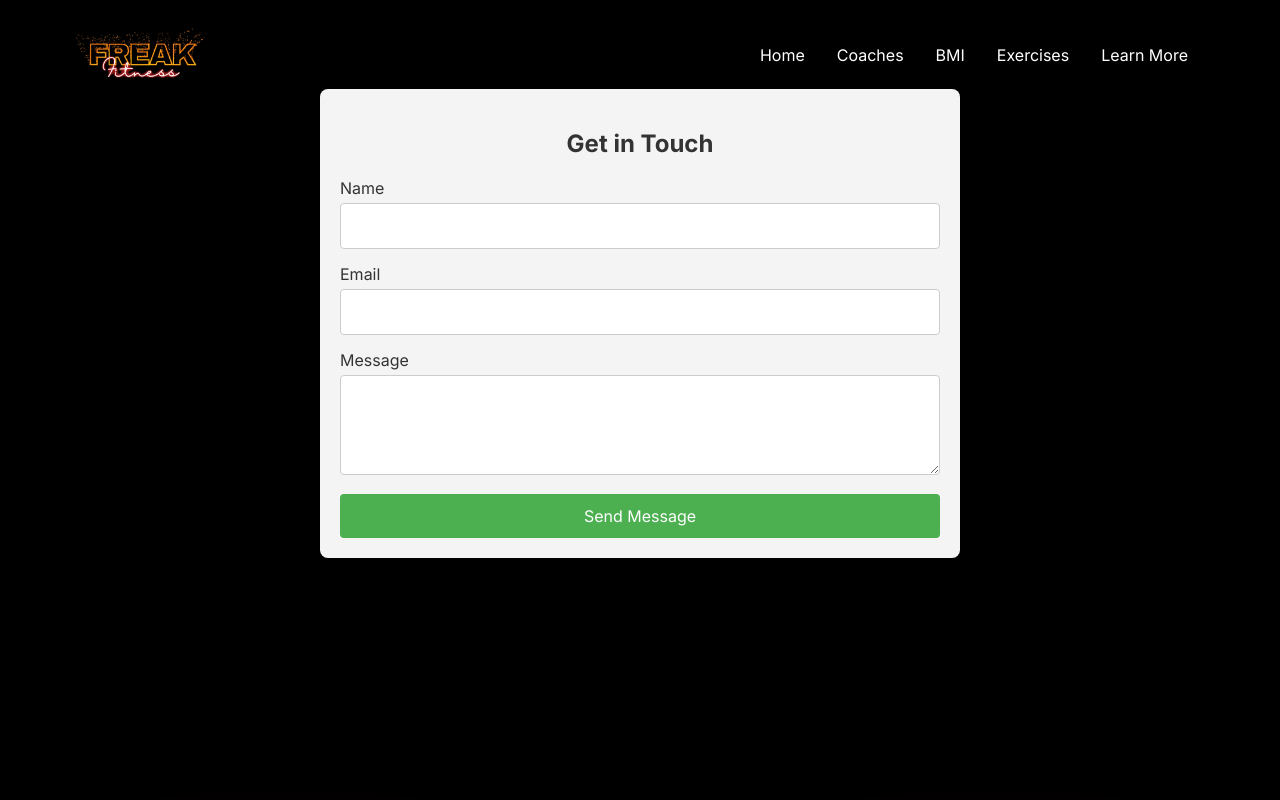
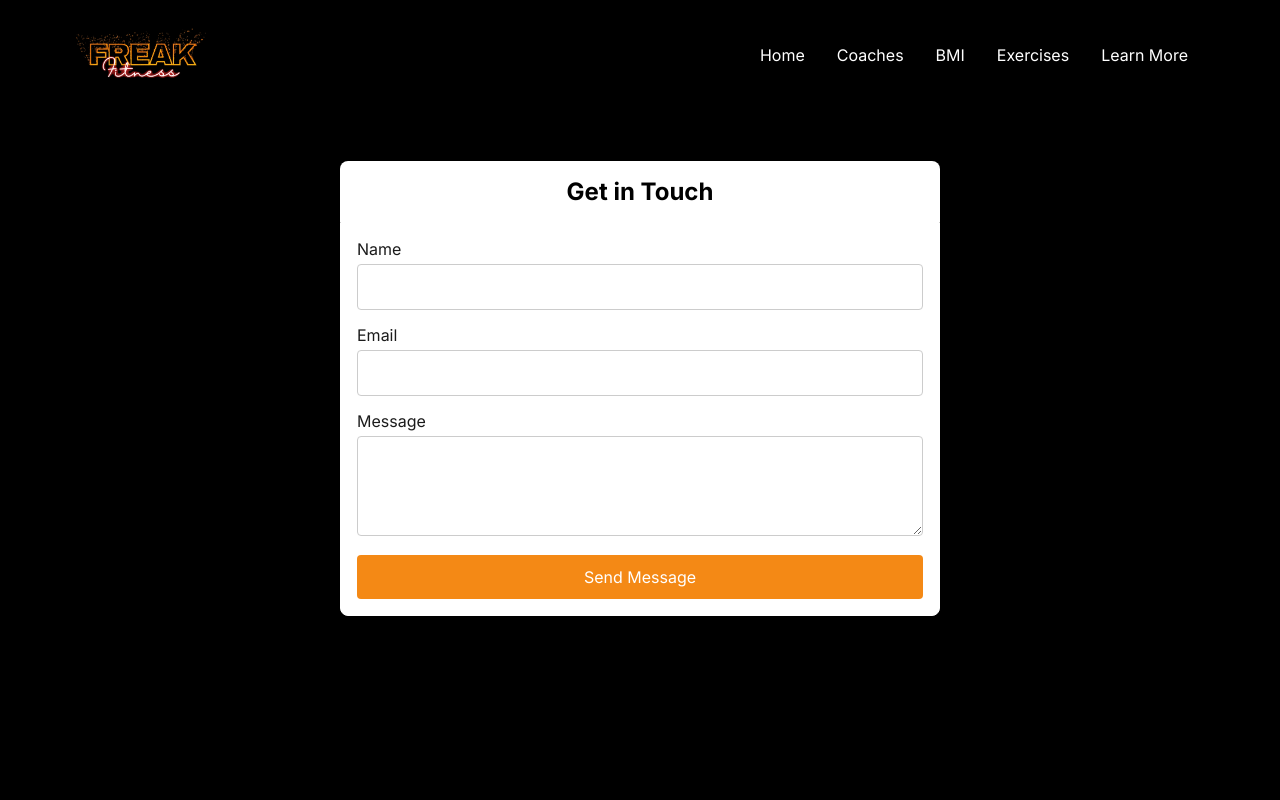
Before and after one commit to abhash-tiwari/FreAk, a React (Create React App) app: page /getintouch in a window 1280 px wide. Shown: the top 800 px of the page. Built offline with nearby package versions, Linux system fonts and the light colour scheme.

Commit message:
Scroll Fixed

```diff
--- a/package.json
+++ b/package.json
@@ -6,6 +6,7 @@
     "@emailjs/browser": "^3.6.2",
     "@emotion/react": "^11.11.4",
     "@emotion/styled": "^11.11.5",
+    "@motionone/utils": "^10.18.0",
     "@mui/icons-material": "^5.16.1",
     "@mui/material": "^5.16.1",
     "@testing-library/jest-dom": "^5.16.4",
@@ -14,11 +15,12 @@
     "axios": "^1.7.7",
     "emailjs": "^4.0.0",
     "emailjs-com": "^3.2.0",
-    "framer-motion": "^6.3.15",
+    "framer-motion": "^6.5.1",
     "number-counter": "^1.0.3",
     "react": "^18.2.0",
     "react-dom": "^18.2.0",
     "react-icons": "^5.2.1",
+    "react-intersection-observer": "^9.13.1",
     "react-onclickoutside": "^6.12.2",
     "react-router-dom": "^6.26.0",
     "react-scripts": "^5.0.1",
--- a/src/App.js
+++ b/src/App.js
@@ -1,47 +1,103 @@
+import React, { Suspense, lazy, useLayoutEffect, useEffect } from 'react';
+import { BrowserRouter as Router, Routes, Route, useLocation } from 'react-router-dom';
 import './App.css';
-import { BrowserRouter as Router, Routes, Route } from 'react-router-dom';
 import Footer from './components/Footer/Footer';
-import Hero from './components/Hero/Hero';
-import Join from './components/Join/Join';
-import Navbar from './components/Navbar/Navbar';
-import Plans from './components/Plans/Plans';
-import Programs from './components/Programs/Programs';
-import Reasons from './components/Reasons/Reasons';
-import Testimonials from './components/Testimonials/Testimonials';
-import Coaches from './components/Coaches/Coaches';
-import Learn from './components/Learn/Learn';
-import BMICalculator from './components/BMI/BMI';
-import ExerciseExplorer from './components/Exercises/Exercises';
-import ScrollToTop from './components/ScrollToTop';
-import ExerciseDemo from './components/ExerciseDemo/ExerciseDemo';
-import GetInTouch from './components/Touch/Touch';
+import AnimatedWrapper from './components/AnimatedWrapper/AnimatedWrapper';
 
-function App() {
+// Lazy load components
+const Navbar = lazy(() => import('./components/Navbar/Navbar'));
+const Hero = lazy(() => import('./components/Hero/Hero'));
+const Join = lazy(() => import('./components/Join/Join'));
+const Plans = lazy(() => import('./components/Plans/Plans'));
+const Programs = lazy(() => import('./components/Programs/Programs'));
+const Reasons = lazy(() => import('./components/Reasons/Reasons'));
+const Testimonials = lazy(() => import('./components/Testimonials/Testimonials'));
+const Coaches = lazy(() => import('./components/Coaches/Coaches'));
+const Learn = lazy(() => import('./components/Learn/Learn'));
+const BMICalculator = lazy(() => import('./components/BMI/BMI'));
+const ExerciseExplorer = lazy(() => import('./components/Exercises/Exercises'));
+const ExerciseDemo = lazy(() => import('./components/ExerciseDemo/ExerciseDemo'));
+const GetInTouch = lazy(() => import('./components/Touch/Touch'));
+
+function ScrollToTop() {
+  const { pathname } = useLocation();
+
+  useLayoutEffect(() => {
+    const scrollToTop = () => {
+      window.scrollTo(0, 0);
+      document.body.scrollTop = 0; // For Safari
+      document.documentElement.scrollTop = 0; // For Chrome, Firefox, IE and Opera
+    };
+
+    scrollToTop();
+
+    // Attempt to scroll again after a short delay
+    const timeoutId = setTimeout(scrollToTop, 100);
+
+    return () => clearTimeout(timeoutId);
+  }, [pathname]);
+
+  return null;
+}
+
+function AppContent() {
   return (
-    <Router>
+    <>
       <ScrollToTop />
       <div className="App-container">
+        <Suspense fallback={<div>Loading...</div>}>
           <Navbar />
           <Routes>
             <Route path="/" element={
               <>
-              <Hero />
-              <Programs />
-              <Reasons />
-              <Plans />
-              <Testimonials />
-              <Join />
+                <AnimatedWrapper><Hero /></AnimatedWrapper>
+                <AnimatedWrapper><Programs /></AnimatedWrapper>
+                <AnimatedWrapper><Reasons /></AnimatedWrapper>
+                <AnimatedWrapper><Plans /></AnimatedWrapper>
+                <AnimatedWrapper><Testimonials /></AnimatedWrapper>
+                <AnimatedWrapper><Join /></AnimatedWrapper>
               </>
             } />
-          <Route path="/coaches" element={<Coaches />} />
-          <Route path="/learnmore" element={<Learn />} />
-          <Route path="/cal" element={<BMICalculator />} />
-          <Route path="/exercises" element={<ExerciseExplorer />} />
-          <Route path="/exercisedemo" element={<ExerciseDemo />} />
-          <Route path="/getintouch" element={<GetInTouch />} />
+            <Route path="/coaches" element={<AnimatedWrapper><Coaches /></AnimatedWrapper>} />
+            <Route path="/learnmore" element={<AnimatedWrapper><Learn /></AnimatedWrapper>} />
+            <Route path="/cal" element={<AnimatedWrapper><BMICalculator /></AnimatedWrapper>} />
+            <Route path="/exercises" element={<AnimatedWrapper><ExerciseExplorer /></AnimatedWrapper>} />
+            <Route path="/exercisedemo" element={<AnimatedWrapper><ExerciseDemo /></AnimatedWrapper>} />
+            <Route path="/getintouch" element={<AnimatedWrapper><GetInTouch /></AnimatedWrapper>} />
           </Routes>
           <Footer />
+        </Suspense>
       </div>
+    </>
+  );
+}
+
+function App() {
+  useEffect(() => {
+    const scrollToTop = () => {
+      window.scrollTo(0, 0);
+      document.body.scrollTop = 0; // For Safari
+      document.documentElement.scrollTop = 0; // For Chrome, Firefox, IE and Opera
+    };
+
+    // Scroll on initial render
+    scrollToTop();
+
+    // Scroll on page load/reload
+    window.addEventListener('load', scrollToTop);
+
+    // Attempt to scroll again after a short delay
+    const timeoutId = setTimeout(scrollToTop, 10);
+
+    return () => {
+      window.removeEventListener('load', scrollToTop);
+      clearTimeout(timeoutId);
+    };
+  }, []);
+
+  return (
+    <Router>
+      <AppContent />
     </Router>
   );
 }
--- /dev/null
+++ b/src/components/AnimatedWrapper/AnimatedWrapper.css
@@ -0,0 +1,10 @@
+.animated-wrapper {
+    transition: opacity 1s ease-out, transform 1s ease-out;
+    opacity: 0;
+    transform: translateY(10px);
+  }
+
+  .animated-wrapper.in-view {
+    opacity: 1;
+    transform: translateY(0);
+  }
--- /dev/null
+++ b/src/components/AnimatedWrapper/AnimatedWrapper.jsx
@@ -0,0 +1,21 @@
+import React from 'react';
+import { useInView } from 'react-intersection-observer';
+import './AnimatedWrapper.css'; // Import the CSS file
+
+const AnimatedWrapper = ({ children }) => {
+  const [ref, inView] = useInView({
+    triggerOnce: true,
+    threshold: 0.1,
+  });
+
+  return (
+    <div
+      ref={ref}
+      className={`animated-wrapper ${inView ? 'in-view' : ''}`}
+    >
+      {children}
+    </div>
+  );
+};
+
+export default AnimatedWrapper;
--- a/src/components/BMI/BMI.css
+++ b/src/components/BMI/BMI.css
@@ -95,7 +95,10 @@
     width: 100%;
     margin-top: 10px;
   }
-
+  .hrstyle{
+    /* style={{"marginTop":"-1rem"}} */
+    margin-top: -1rem;
+  }
   /* Responsive adjustments */
   @media (max-width: 480px) {
     .bmi-content {
--- a/src/components/BMI/BMI.jsx
+++ b/src/components/BMI/BMI.jsx
@@ -1,6 +1,7 @@
 import React, { useState } from 'react';
 import './BMI.css';
 import { useNavigate } from 'react-router-dom';
+import { motion } from 'framer-motion';
 
 const BMI = () => {
   const [gender, setGender] = useState('male');
@@ -58,6 +59,8 @@ const BMI = () => {
     navigate('/exercises')
   }
 
+  const transition = { type: 'spring', duration: 3 };
+
   return (
     <div className="bcontainer">
       <hr style={{"marginTop":"-1rem"}}/>
@@ -68,7 +71,10 @@ const BMI = () => {
         </p>
       </div>
       <hr style={{"marginTop":"-0.1rem"}}/>
-      <div className="bmi-container">
+      <motion.div className="bmi-container" initial={{ opacity: 0 }}
+          animate={{ opacity: 1 }}
+          exit={{ opacity: 0 }}
+          transition={{ duration: 2, ease: 'easeInOut' }}>
       <div className="bmi-card">
         <div className="bmi-content">
           <div className="bmi-left-column">
@@ -163,7 +169,7 @@ const BMI = () => {
           </div>
         </div>
       </div>
-      </div>
+      </motion.div>
 
     </div>
   );
--- a/src/components/Hero/Hero.css
+++ b/src/components/Hero/Hero.css
@@ -2,6 +2,7 @@
     display: flex;
     justify-content: space-between;
     z-index: 3;
+    margin-top: -1.7rem;
 }
 .spanned{
     z-index: -3;
--- a/src/components/Programs/Programs.css
+++ b/src/components/Programs/Programs.css
@@ -60,7 +60,6 @@
     cursor: pointer;
 }
 
-
 @media screen and (max-width:768px) {
     .programs-header{
         flex-direction: column;
--- a/src/components/Touch/Touch.css
+++ b/src/components/Touch/Touch.css
@@ -1,17 +1,26 @@
 
 .contact-container {
     max-width: 600px;
-    margin: 0 auto;
+    margin: 2rem auto;
     padding: 20px;
-    background-color: #f4f4f4;
     border-radius: 8px;
     box-shadow: 0 4px 8px rgba(0, 0, 0, 0.1);
+    min-height: 100vh;
   }
-
+  .contact-form{
+    border: 1px solid white;
+    padding: 1rem;
+    background-color: #ffffff;
+    margin-top: 0;
+    border-radius: 0 0 8px 8px;
+  }
   .contact-heading {
     text-align: center;
-    color: #333;
-    margin-bottom: 20px;
+    color: rgb(0, 0, 0);
+    margin-bottom: 0;
+    background-color: #ffffff;
+    padding: 1rem;
+    border-radius: 8px 8px 0 0;
   }
 
   .form-group {
@@ -20,7 +29,7 @@
 
   .form-label {
     font-size: 16px;
-    color: #333;
+    color: #1b1b1b;
     margin-bottom: 5px;
     display: block;
   }
@@ -44,7 +53,7 @@
     display: block;
     width: 100%;
     padding: 12px;
-    background-color: #4CAF50;
+    background-color: var(--orange);
     color: white;
     border: none;
     border-radius: 4px;
@@ -54,11 +63,16 @@
   }
 
   .submit-button:hover {
-    background-color: #45a049;
+    cursor: pointer;
   }
 
   .success-message {
     text-align: center;
     font-size: 18px;
     color: #4CAF50;
+    background-color: #ffffff;
+    margin-top: 0;
+    height: 100px;
+    max-height: auto;
+    border-radius: 0 0 8px 8px;
   }
--- a/src/data/plansData.js
+++ b/src/data/plansData.js
@@ -32,9 +32,9 @@ export const plansData = [
     name: "PREMIUM PLAN",
     price: "30",
     features: [
-      "5 hour of excercises",
+      "5 hours of excercises",
       "Free consultaion of Coaches",
-      "Accessto minibar",
+      "Access to minibar",
     ],
   },
   {
```
Also changed, not shown: 2 other files (tests, documents, lock files or other folders). Lines whose indentation alone changed are shown as unchanged.
